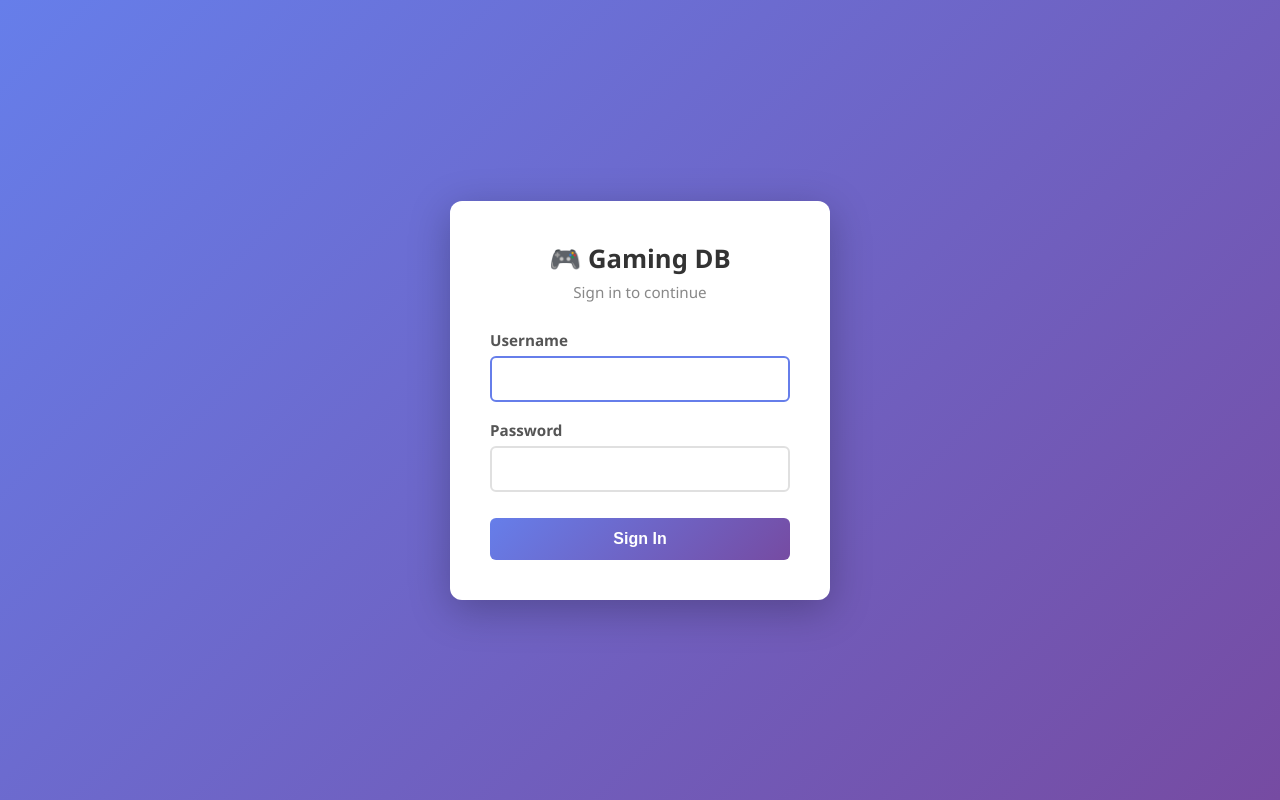
After one commit to thjunge11/simpleFlaskWebApp, a Flask app: page /login in a window 1280 px wide. The commit adds this page. Run offline with Flask 3, Linux system fonts and the light colour scheme.

Commit message:
authentication via flask login page - single user in env (#3)
added authentication via flask-login - single user only

```diff
--- a/app/app.py
+++ b/app/app.py
@@ -1,5 +1,7 @@
 from flask import Flask, render_template, request, redirect, url_for, flash
 from flask_sqlalchemy import SQLAlchemy
+from flask_login import LoginManager, UserMixin, login_user, logout_user, current_user
+from werkzeug.security import generate_password_hash, check_password_hash
 from sqlalchemy import or_
 from sqlalchemy.orm import joinedload
 import os
@@ -27,8 +29,54 @@ DB_NAME = os.getenv("DB_NAME")
 app = Flask(__name__)
 app.config['SQLALCHEMY_DATABASE_URI'] = f"postgresql://{DB_USER}:{DB_PASS}@{DB_HOST}/{DB_NAME}"
 app.config['SQLALCHEMY_TRACK_MODIFICATIONS'] = False
-app.config['SECRET_KEY'] = 'a4f8c2e6b9d1f5a7c3e8b2d6f1a9c4e7b5d2f8a6c1e9b3d7f2a5c8e4b1d6f9a3'
+app.config['SECRET_KEY'] = os.getenv('SECRET_KEY', 'a4f8c2e6b9d1f5a7c3e8b2d6f1a9c4e7b5d2f8a6c1e9b3d7f2a5c8e4b1d6f9a3')
 db = SQLAlchemy(app)
+
+# --- Authentication ---
+login_manager = LoginManager(app)
+login_manager.login_view = 'login'
+
+_LOGIN_USERNAME = os.getenv('LOGIN_USERNAME', '')
+_LOGIN_PASSWORD_HASH = generate_password_hash(os.getenv('LOGIN_PASSWORD', ''))
+
+class AppUser(UserMixin):
+    def get_id(self):
+        return 'admin'
+
+_app_user = AppUser()
+
+@login_manager.user_loader
+def load_user(user_id):
+    if user_id == 'admin':
+        return _app_user
+    return None
+
+@app.before_request
+def require_login():
+    if not current_user.is_authenticated and request.endpoint not in ('login', 'static'):
+        return redirect(url_for('login', next=request.path))
+
+@app.route('/login', methods=['GET', 'POST'])
+def login():
+    if current_user.is_authenticated:
+        return redirect(url_for('index'))
+    if request.method == 'POST':
+        username = request.form.get('username', '')
+        password = request.form.get('password', '')
+        if username == _LOGIN_USERNAME and _LOGIN_USERNAME and check_password_hash(_LOGIN_PASSWORD_HASH, password):
+            login_user(_app_user)
+            next_page = request.args.get('next')
+            if not next_page or not next_page.startswith('/') or next_page.startswith('//'):
+                next_page = url_for('index')
+            return redirect(next_page)
+        flash('Invalid username or password.', 'danger')
+    return render_template('login.html')
+
+@app.route('/logout')
+def logout():
+    logout_user()
+    return redirect(url_for('login'))
+# --- End Authentication ---
 
 
 # Claude model config
--- a/app/requirements.txt
+++ b/app/requirements.txt
@@ -1,5 +1,6 @@
 Flask==3.0.0
 Flask-SQLAlchemy==3.1.1
+Flask-Login==0.6.3
 psycopg2-binary==2.9.9
 redis==7.3.0
 anthropic==0.84.0
--- a/app/templates/base.html
+++ b/app/templates/base.html
@@ -86,6 +86,7 @@
             </div>
             <div>
                 <a href="{{ url_for('create_game') }}" class="btn btn-primary">+ Add Game</a>
+                <a href="{{ url_for('logout') }}" class="btn btn-secondary">Logout</a>
             </div>
         </nav>
 
--- /dev/null
+++ b/app/templates/login.html
@@ -0,0 +1,111 @@
+<!DOCTYPE html>
+<html lang="en">
+<head>
+    <meta charset="UTF-8">
+    <meta name="viewport" content="width=device-width, initial-scale=1.0">
+    <title>Login – Toms Gaming Database</title>
+    <style>
+        * { margin: 0; padding: 0; box-sizing: border-box; }
+        body {
+            font-family: 'Segoe UI', Tahoma, Geneva, Verdana, sans-serif;
+            background: linear-gradient(135deg, #667eea 0%, #764ba2 100%);
+            min-height: 100vh;
+            display: flex;
+            align-items: center;
+            justify-content: center;
+        }
+        .login-card {
+            background: white;
+            padding: 40px;
+            border-radius: 12px;
+            box-shadow: 0 10px 40px rgba(0,0,0,0.25);
+            width: 100%;
+            max-width: 380px;
+        }
+        .login-card h1 {
+            color: #333;
+            font-size: 1.6em;
+            margin-bottom: 6px;
+            text-align: center;
+        }
+        .login-card p.subtitle {
+            color: #888;
+            text-align: center;
+            margin-bottom: 28px;
+            font-size: 0.95em;
+        }
+        .form-group { margin-bottom: 18px; }
+        .form-group label {
+            display: block;
+            margin-bottom: 6px;
+            font-weight: 600;
+            color: #555;
+            font-size: 0.95em;
+        }
+        .form-group input {
+            width: 100%;
+            padding: 12px;
+            border: 2px solid #e0e0e0;
+            border-radius: 6px;
+            font-size: 1em;
+            transition: border-color 0.3s;
+        }
+        .form-group input:focus {
+            outline: none;
+            border-color: #667eea;
+        }
+        .btn-login {
+            width: 100%;
+            padding: 12px;
+            background: linear-gradient(135deg, #667eea 0%, #764ba2 100%);
+            color: white;
+            border: none;
+            border-radius: 6px;
+            font-size: 1em;
+            font-weight: 600;
+            cursor: pointer;
+            transition: opacity 0.3s, transform 0.2s;
+            margin-top: 8px;
+        }
+        .btn-login:hover {
+            opacity: 0.92;
+            transform: translateY(-1px);
+        }
+        .alert {
+            padding: 12px 16px;
+            margin-bottom: 20px;
+            border-radius: 6px;
+            font-weight: 500;
+            font-size: 0.95em;
+        }
+        .alert-danger { background: #f8d7da; color: #721c24; border-left: 4px solid #dc3545; }
+        .alert-success { background: #d4edda; color: #155724; border-left: 4px solid #28a745; }
+    </style>
+</head>
+<body>
+    <div class="login-card">
+        <h1>🎮 Gaming DB</h1>
+        <p class="subtitle">Sign in to continue</p>
+
+        {% with messages = get_flashed_messages(with_categories=true) %}
+            {% if messages %}
+                {% for category, message in messages %}
+                    <div class="alert alert-{{ category }}">{{ message }}</div>
+                {% endfor %}
+            {% endif %}
+        {% endwith %}
+
+        <form method="POST" action="{{ url_for('login', next=request.args.get('next', '')) }}">
+            <div class="form-group">
+                <label for="username">Username</label>
+                <input type="text" id="username" name="username" autocomplete="username" required autofocus>
+            </div>
+            <div class="form-group">
+                <label for="password">Password</label>
+                <input type="password" id="password" name="password" autocomplete="current-password" required>
+            </div>
+            <button type="submit" class="btn-login">Sign In</button>
+        </form>
+    </div>
+</body>
+</html>
--- a/docker-compose.yaml
+++ b/docker-compose.yaml
@@ -25,6 +25,9 @@ services:
       REDIS_PORT: 6379
       ANTHROPIC_API_KEY: ${ANTHROPIC_API_KEY}
       CLAUDE_MODEL: ${CLAUDE_MODEL}
+      SECRET_KEY: ${SECRET_KEY}
+      LOGIN_USERNAME: ${LOGIN_USERNAME}
+      LOGIN_PASSWORD: ${LOGIN_PASSWORD}
 
   db:
     image: postgres:16
```
